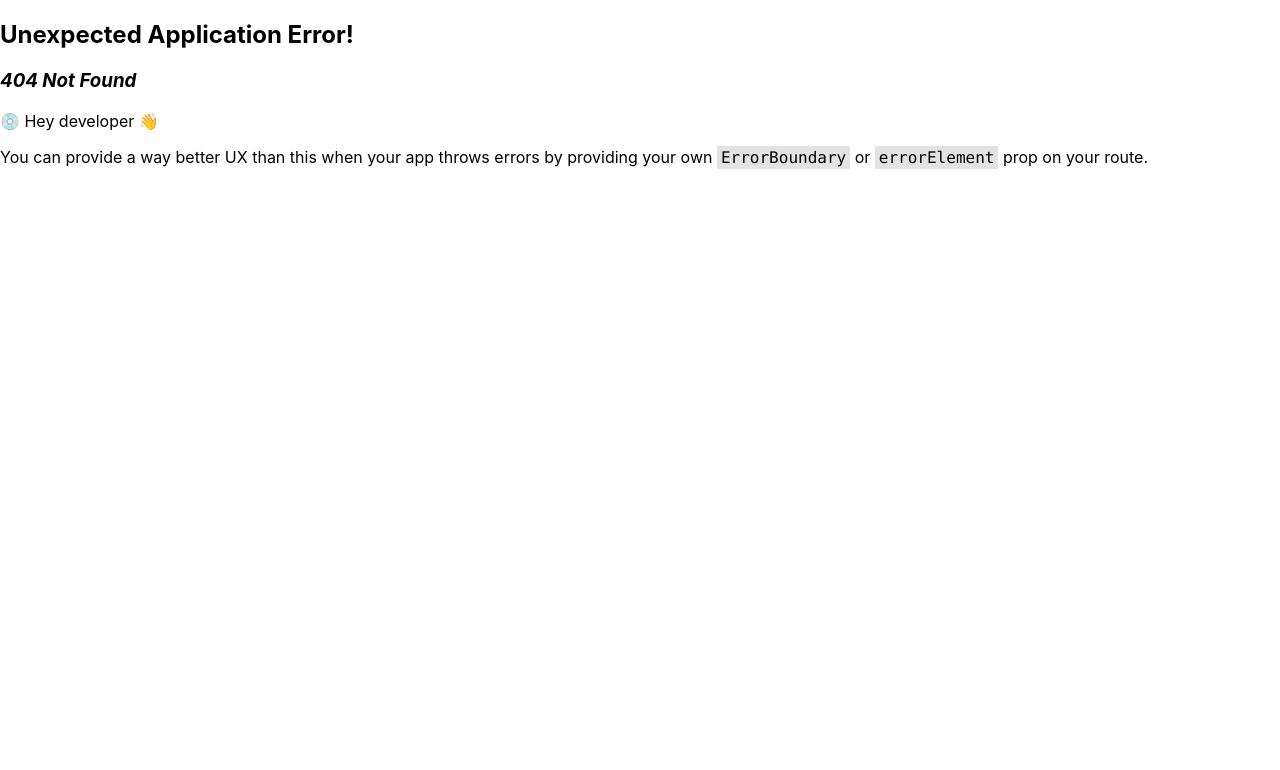
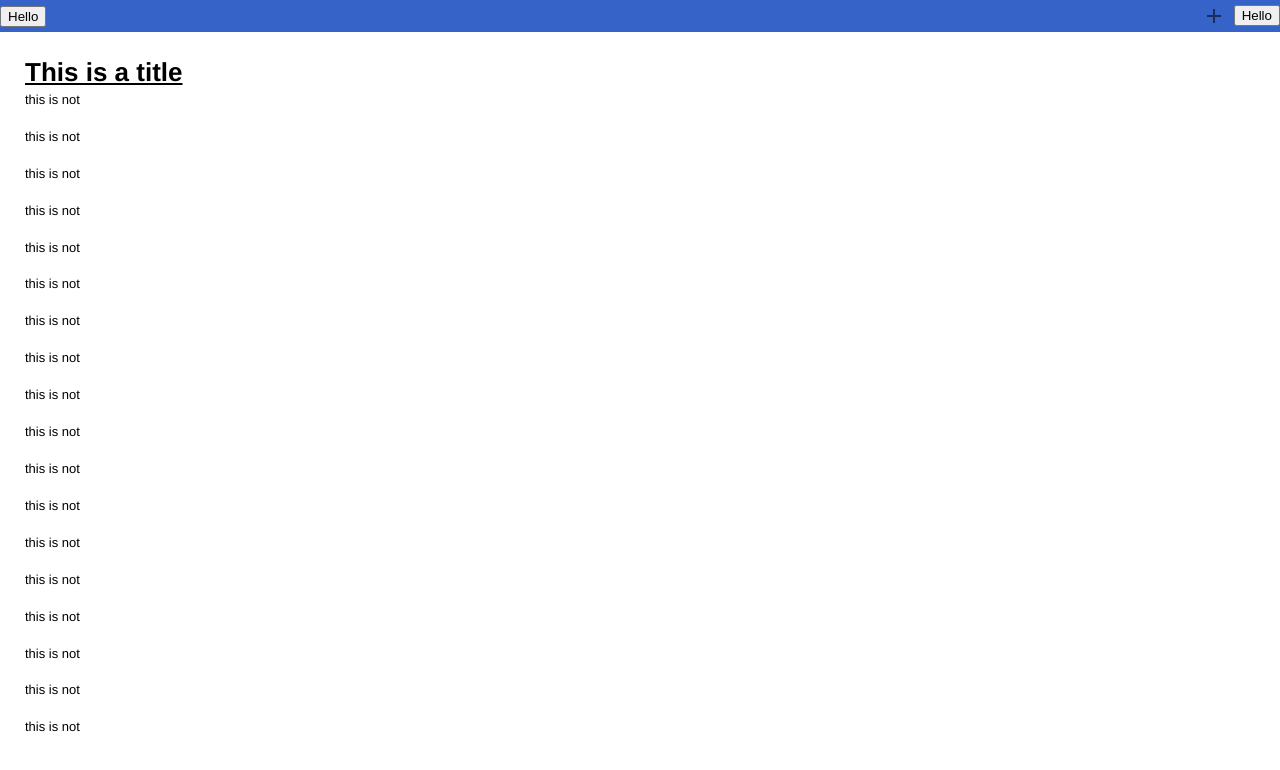
Before and after one commit to igorr512/knowledge, a React (Create React App) app in the folder client/: page /Procedure/1 in a window 1280 px wide. Before the commit this address had no page. Shown: the top 770 px of the page. Built offline with nearby package versions, Linux system fonts and the light colour scheme.

Commit message:
more more

```diff
--- a/client/src/App.js
+++ b/client/src/App.js
@@ -4,6 +4,7 @@ import RootLayout from "./Layouts/RootLayout";
 import { RouterProvider, createBrowserRouter} from "react-router-dom";
 import EditorPage from "./Pages/EditorPage";
 import MainPage from "./Pages/MainPage";
+import ProcedurePage from "./Pages/ProcedurePage";
 
 function App() {
 
@@ -15,6 +16,10 @@ function App() {
                 { path: "/", element: <MainPage />  },
                 {
                   path: "/AddProcedure",element:<EditorPage />
+
+                },
+                {
+                  path: "/Procedure/:Id",element:<ProcedurePage />
                 },
             ],
         },
--- a/client/src/Components/Procedure.js
+++ b/client/src/Components/Procedure.js
@@ -6,12 +6,28 @@ import KeyboardArrowUpIcon from "@mui/icons-material/KeyboardArrowUp";
 import IconButton from "@mui/material/IconButton";
 import { useState } from "react";
 
+// Functional component of a procedure
+// Props:
+// - text (string): The text that will be displayed in the procedure
+// - maxLetters (int): The number that decides if the procedure is too long, -1 means not to check
+
 const Procedure = (props) => {
     console.log(props);
     const [showShortText, setShowShortText] = useState(true);
-  const maxLetters = 100;
-  const isLongText = props.text.length > maxLetters;
-  const shortText = props.text.substring(0, maxLetters) + "...";
+
+    //const isLongText = props.text.length > props.maxLetters;
+    let isLongText;
+    if (props.maxLetters === -1) {
+        isLongText = false;
+    } else {
+        if (props.text.length > props.maxLetters) {
+            isLongText = true;
+        } else {
+            isLongText = false;
+        }
+    }
+
+    const shortText = props.text.substring(0, props.maxLetters) + "...";
     //const text = isLongText?  props.text.substring(0, maxLetters) + '...' : props.text;
 
     const iconArrowClick = () => {
@@ -22,7 +38,11 @@ const Procedure = (props) => {
         <div className="container">
             <ReactQuill
                 value={
-          isLongText ? (showShortText ? shortText : props.text) : props.text
+                    isLongText
+                        ? showShortText
+                            ? shortText
+                            : props.text
+                        : props.text
                 }
                 readOnly={true}
                 theme="bubble"
--- a/client/src/Layouts/Procedures.js
+++ b/client/src/Layouts/Procedures.js
@@ -1,12 +1,17 @@
 import Procedure from "../Components/Procedure";
 import "./Procedures.css"
 const Procedures = (props) =>{
-    // props will containt array called "procedureArray" of title and texts of the procedures like:
-    // [{title:this,text:<h1>tttt</h1>...},{title:another,text:<p>tttt</p>...}]
+    // A functional component that renders a group of procedures
+    // Props:
+    // - procedureArray (array): An array of objects, each with 'title' (string) property  and with 'text' (string) property
+    // - example:
+    // - [{title:this,text:<h1>tttt</h1>...},{title:another,text:<p>tttt</p>...}]
+
+    const maxLetters = 100;
     return(
         <>
         {props.procedureArray.map((procedure,index)=>(
-            <div key={index} className="container"><Procedure text={procedure.text} ></Procedure></div>
+            <div key={index} className="container"><Procedure text={procedure.text} maxLetters={maxLetters}></Procedure></div>
         ))}
         </>
     );
--- a/client/src/Layouts/Tags.js
+++ b/client/src/Layouts/Tags.js
@@ -1,6 +1,6 @@
-import { Chip, Menu, MenuItem, Paper, TextField } from "@mui/material";
+import { Chip, Menu, MenuItem, TextField } from "@mui/material";
 import "./Tags.css";
-import { useState, useRef } from "react";
+import { useState } from "react";
 
 const options = ["Object", "Message"];
 
--- /dev/null
+++ b/client/src/Pages/ProcedurePage.js
@@ -0,0 +1,23 @@
+import { useState } from "react";
+import Procedure from "../Components/Procedure";
+
+
+const temp = "<h1><u>This is a title</u></h1><p>this is not </p><p><br></p><p>this is not </p><p><br></p><p>this is not </p><p><br></p><p>this is not </p><p><br></p><p>this is not </p><p><br></p><p>this is not </p><p><br></p><p>this is not </p><p><br></p><p>this is not </p><p><br></p><p>this is not </p><p><br></p><p>this is not </p><p><br></p><p>this is not </p><p><br></p><p>this is not </p><p><br></p><p>this is not </p><p><br></p><p>this is not </p><p><br></p><p>this is not </p><p><br></p><p>this is not </p><p><br></p><p>this is not </p><p><br></p><p>this is not </p><p><br></p>";
+
+const ProcedurePage = () =>{
+    const [text,setText] = useState(temp);
+
+    //setText(temp);
+
+
+
+
+    // Functional component of a page that displays a single procedure
+    // Props:
+    // - text (string): The text that will be displayed in the procedure
+    return(
+    <Procedure text={text}/>
+    );
+
+}
+export default ProcedurePage;
```
Lines whose indentation alone changed are shown as unchanged.
